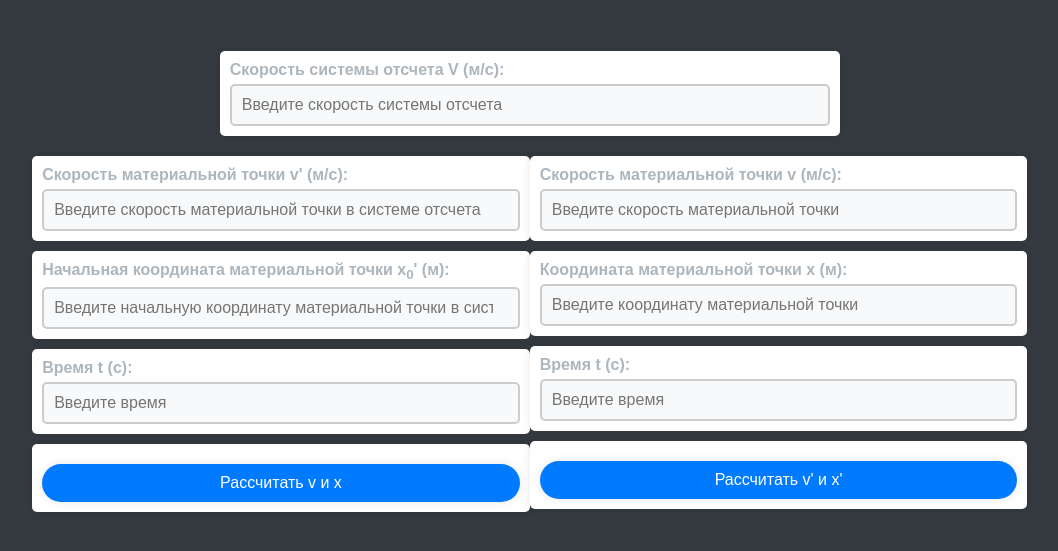
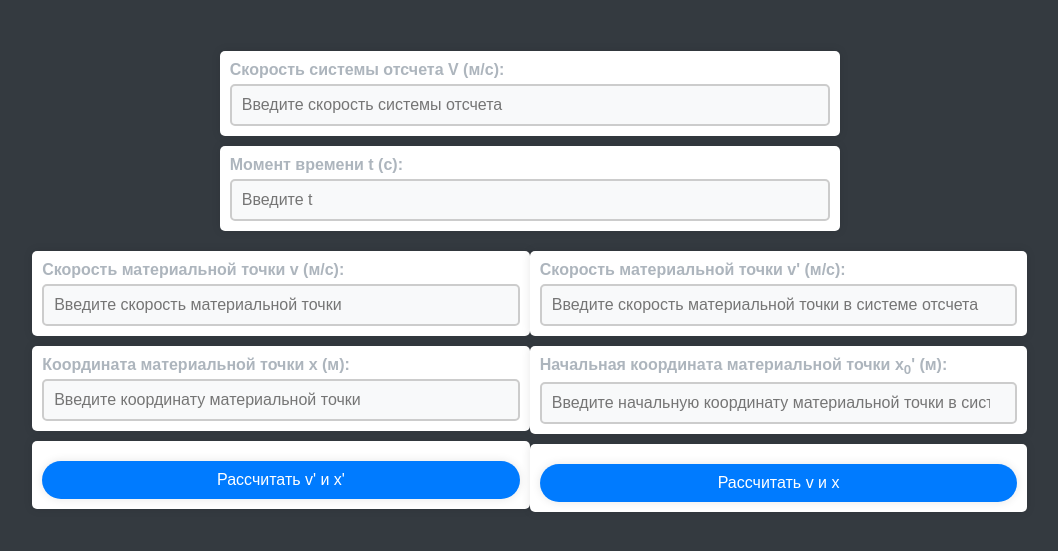
Before and after one commit to zi2p/publicMS, a plain HTML site: page galileo.html in a window 1280 px wide. Shown: the part 83-634 px from the top of the page, without its empty margins (48-1106 px from the left). Drawn offline with Linux system fonts and the light colour scheme.

Commit message:
input connection

```diff
--- a/galileo.html
+++ b/galileo.html
@@ -13,22 +13,9 @@
 			<label for="V">Скорость системы отсчета V (м/с):</label>
 			<input type="number" id="V" placeholder="Введите скорость системы отсчета" style="color: #343a40;">
 		</div>
-	</div>
-	<div class="container col-2">
 		<div class="input-field">
-			<label for="v_prime">Скорость материальной точки v' (м/с):</label>
-			<input type="number" id="v_prime" placeholder="Введите скорость материальной точки в системе отсчета" style="color: #343a40;">
-		</div>
-		<div class="input-field">
-			<label for="x_prime">Начальная координата материальной точки x<sub>0</sub>' (м):</label>
-			<input type="number" id="x_prime" placeholder="Введите начальную координату материальной точки в системе отсчета" style="color: #343a40;">
-		</div>
-		<div class="input-field">
-			<label for="t_prime">Время t (с):</label> <!-- Добавляем поле для ввода времени -->
-			<input type="number" id="t_prime" placeholder="Введите время" style="color: #343a40;">
-		</div>
-		<div class="button-field">
-			<button onclick="calculate()">Рассчитать v и x</button>
+			<label for="t">Момент времени t (с):</label> <!-- Добавляем поле для ввода времени -->
+			<input type="number" id="t" placeholder="Введите t" style="color: #343a40;">
 		</div>
 	</div>
 	<div class="container col-2">
@@ -40,12 +27,21 @@
 			<label for="x">Координата материальной точки x (м):</label>
 			<input type="number" id="x" placeholder="Введите координату материальной точки" style="color: #343a40;">
 		</div>
+		<div class="button-field">
+			<button onclick="calculatePrime()">Рассчитать v' и x'</button>
+		</div>
+	</div>
+	<div class="container col-2">
 		<div class="input-field">
-			<label for="t">Время t (с):</label> <!-- Добавляем поле для ввода времени -->
-			<input type="number" id="t" placeholder="Введите время" style="color: #343a40;">
+			<label for="v_prime">Скорость материальной точки v' (м/с):</label>
+			<input type="number" id="v_prime" placeholder="Введите скорость материальной точки в системе отсчета" style="color: #343a40;">
+		</div>
+		<div class="input-field">
+			<label for="x_prime">Начальная координата материальной точки x<sub>0</sub>' (м):</label>
+			<input type="number" id="x_prime" placeholder="Введите начальную координату материальной точки в системе отсчета" style="color: #343a40;">
 		</div>
 		<div class="button-field">
-			<button onclick="calculatePrime()">Рассчитать v' и x'</button>
+			<button onclick="calculate()">Рассчитать v и x</button>
 		</div>
 	</div>
 </div>
--- a/script/calculator.js
+++ b/script/calculator.js
@@ -4,7 +4,7 @@ function calculate() {
     const V = parseFloat(document.getElementById('V').value);
     const v_prime = parseFloat(document.getElementById('v_prime').value);
     const x_prime = parseFloat(document.getElementById('x_prime').value);
-    const t_prime = parseFloat(document.getElementById('t_prime').value);
+    const t_prime = parseFloat(document.getElementById('t').value);
 
     if (isNaN(V)) {
         alert("Пожалуйста, введите значение для скорости системы отсчета V (м/с).");
@@ -36,6 +36,8 @@ function calculate() {
     const t = t_prime;
 
     document.getElementById('output').innerHTML = 'Скорость v: ' + v.toFixed(2) + ' м/с, Координата x: ' + x.toFixed(2) + ' м, Время t: ' + t.toFixed(2) + ' с';
+	document.getElementById('v').value = v;
+	document.getElementById('x').value = x;
 }
 
 function calculatePrime() {
@@ -74,4 +76,6 @@ function calculatePrime() {
     const t_prime = t;
 
     document.getElementById('output').innerHTML = "Скорость v': " + v_prime.toFixed(2) + " м/с, Координата x<sub>0</sub>': " + x_prime.toFixed(2) + " м, Время t: " + t_prime.toFixed(2) + " с";
+	document.getElementById('v_prime').value = v_prime;
+	document.getElementById('x_prime').value = x_prime;
 }
```
